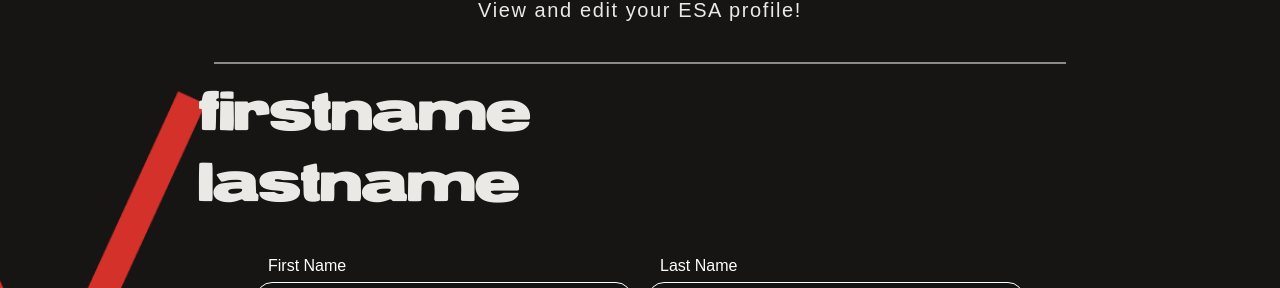
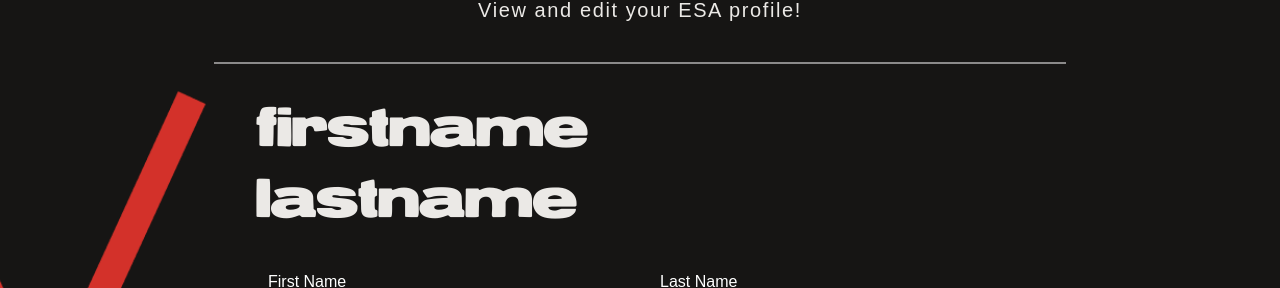
Before and after one commit to UoaWDCC/esa, a Next.js app: page /profile in a window 1280 px wide. Shown: the part 185-473 px from the top of the page. Built offline with nearby package versions, Linux system fonts and the light colour scheme; no server answers; a web font is replaced by a local one.

Commit message:
Fix formatting issues in profile page component

```diff
--- a/src/app/(frontend)/profile/page.tsx
+++ b/src/app/(frontend)/profile/page.tsx
@@ -160,7 +160,7 @@ export default function Profile() {
 
             {/* Profile Edit Form */}
             <div className="justify-center px-8">
-                <h2 className="text-primary-white text-start mt-8max-w-3xl mx-auto">
+                <h2 className="text-primary-white text-start mt-8 max-w-3xl mx-auto">
                     {watch('firstName') || 'firstname'}
                     <br />
                     {watch('lastName') || 'lastname'}
@@ -168,7 +168,7 @@ export default function Profile() {
 
                 <form
                     onSubmit={handleSubmit(onSubmit)}
-                    className="max-w-3xl mx-auto justify-center gap-4 mt-8 m-4w-full"
+                    className="max-w-3xl mx-auto justify-center gap-4 mt-8 m-4 w-full"
                 >
                     <div className="grid grid-cols-1 md:grid-cols-2 gap-x-4 w-full">
                         <FormInput
```
